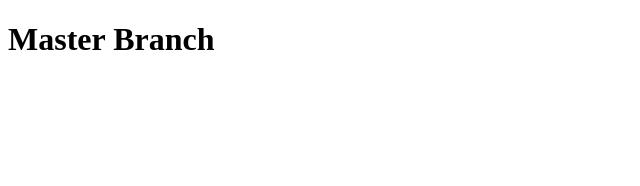
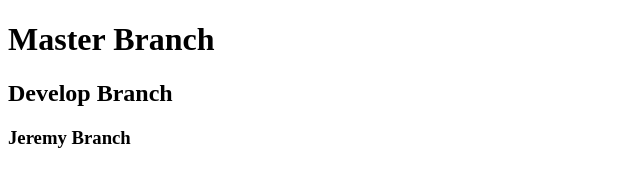
Before and after one commit to Phebesue/WD-BlueTeamLink, a plain HTML site: page index.html in a window 1280 px wide. Shown: the whole page, without its empty margins (0-640 px from the left). Drawn offline with Linux system fonts and the light colour scheme.

Commit message:
Added some tags to the index.html

```diff
--- a/index.html
+++ b/index.html
@@ -6,6 +6,9 @@
     <title>Document</title>
 </head>
 <body>
-    <h1>Master Branch</h1>
+	<h1>Master Branch</h1>
+	<h2>Develop Branch</h2>
+	<h3>Jeremy Branch</h3>
+
 </body>
 </html>
```
